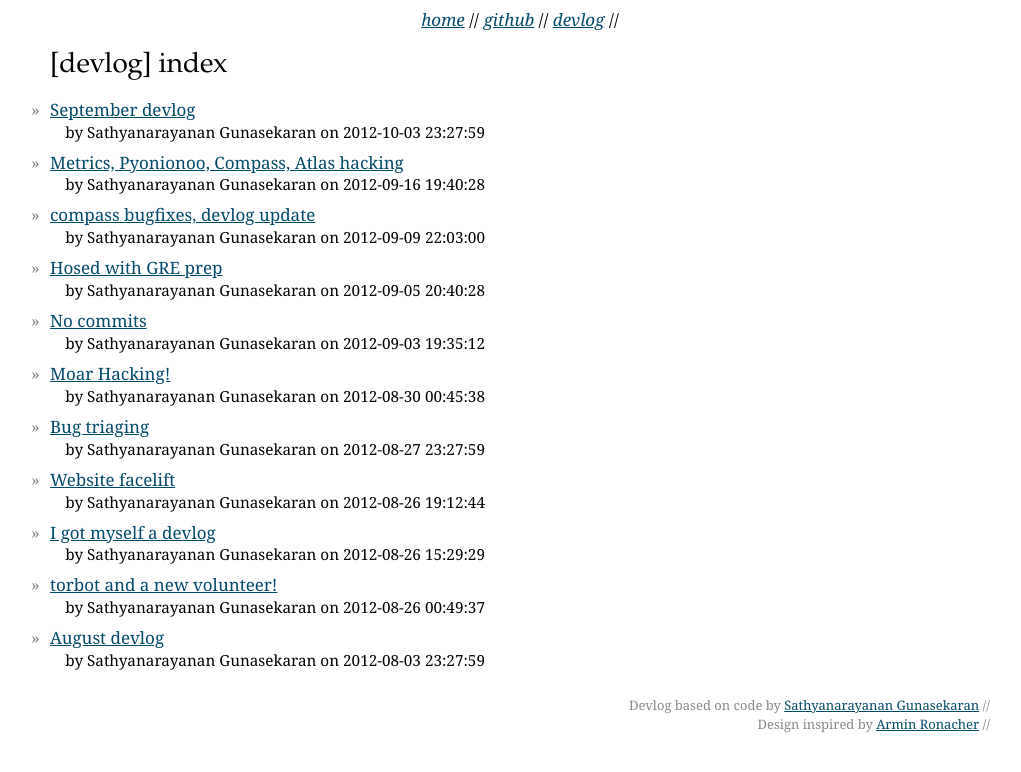
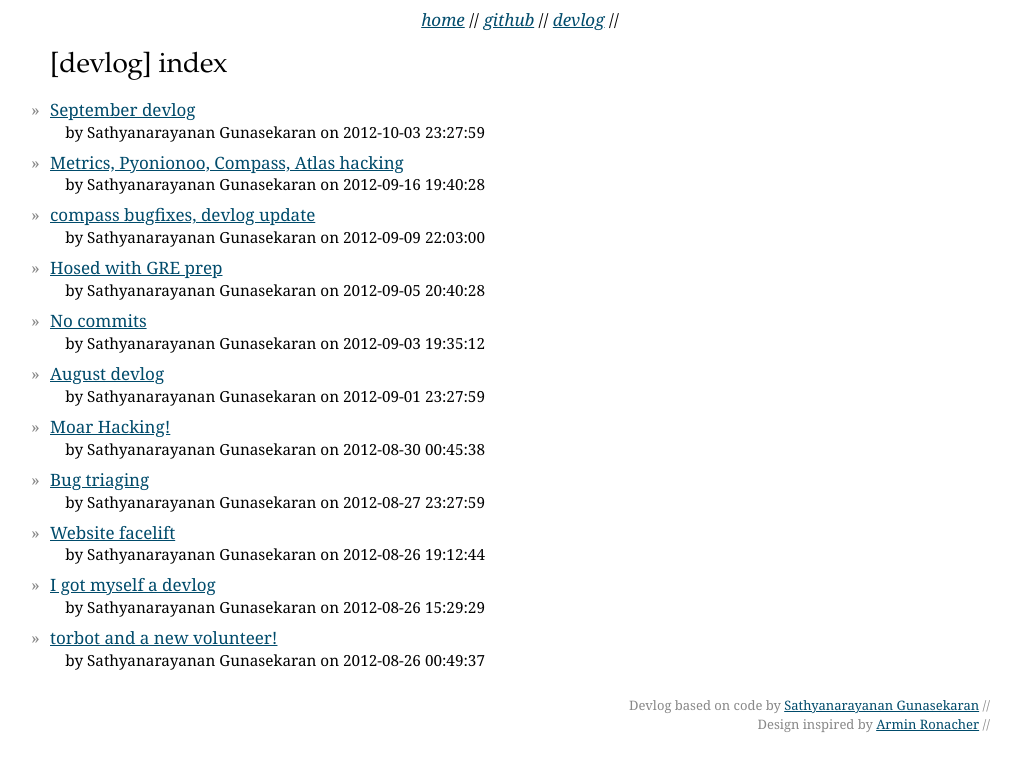
Before and after one commit to gsathya/devlog, a plain HTML site: page index.html in a window 1280 px wide. Shown: the part 108-880 px from the top of the page, without its empty margins (120-1141 px from the left). Drawn offline with nearby package versions, Linux system fonts and the light colour scheme.

Commit message:
fix time

```diff
--- a/index.html
+++ b/index.html
@@ -59,6 +59,12 @@
 
     on 2012-09-03 19:35:12
     </span></li>
+<li><a href=http://devlog.gsathya.in/posts/august-devlog.html>August devlog</a>
+  <span class=meta>
+    by Sathyanarayanan Gunasekaran
+
+    on 2012-09-01 23:27:59
+    </span></li>
 <li><a href=http://devlog.gsathya.in/posts/moar-hacking.html>Moar Hacking!</a>
   <span class=meta>
     by Sathyanarayanan Gunasekaran
@@ -89,12 +95,6 @@
 
     on 2012-08-26 00:49:37
     </span></li>
-<li><a href=http://devlog.gsathya.in/posts/august-devlog.html>August devlog</a>
-  <span class=meta>
-    by Sathyanarayanan Gunasekaran
-
-    on 2012-08-03 23:27:59
-    </span></li>
   </ul>
 
   <p class=footer>
```
Also changed, not shown: posts/august-devlog.html (+1 -1 lines).
